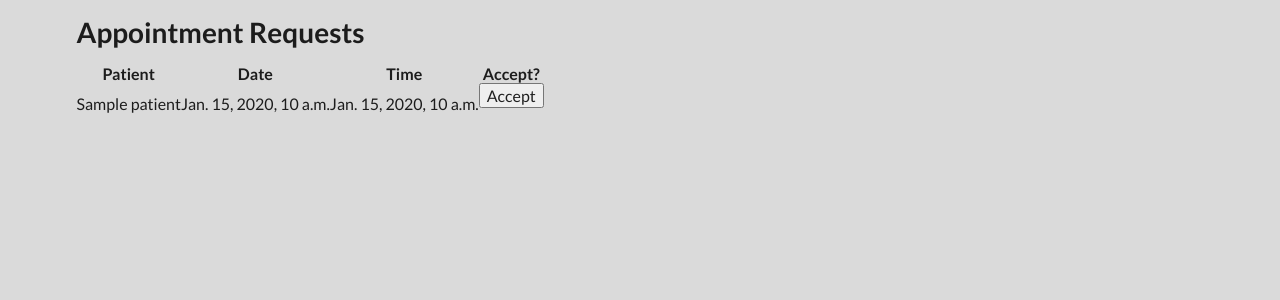
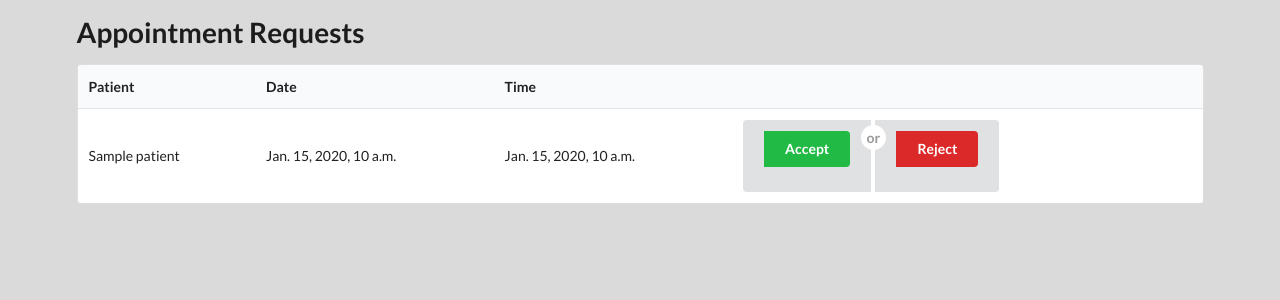
Before and after one commit to sadjad-tavakoli/medwatch, a Django app: template schedule/templates/appointment_requests.html in a window 1280 px wide. Shown: the part 56-356 px from the top of the page. Run offline with Django 3.2, Linux system fonts and the light colour scheme; the template is opened without the code that fills it: most values are stand-ins (such as "Sample title", 1, 10 or a date in 2020).

Commit message:
doctore appointments accept reject

```diff
--- a/schedule/templates/appointment_requests.html
+++ b/schedule/templates/appointment_requests.html
@@ -7,18 +7,24 @@
 {% endblock %}
 <script src="{% static 'jquery-3.1.1.min.js' %}" crossorigin="anonymous"></script>
 {% block inline_body %}
+    {% if message %}
 
-    {% if message %}
-        <div style="border: 1px solid; margin: 5px; background-color: yellow"><h3>{{ message }}</h3></div>
+        <div class="ui {% if message == "Appointment Accepted" %}green{% else %} red{% endif %} message">
+            <p>{{ message }}</p>
+        </div>
     {% endif %}
     <h1>Appointment Requests</h1>
-    <table>
+    <table class="ui single line table">
+        <thead>
         <tr>
             <th>Patient</th>
             <th>Date</th>
             <th>Time</th>
-            <th>Accept?</th>
+            <th></th>
+            <th></th>
         </tr>
+        </thead>
+        <tbody>
         {% for req in appointment_requests %}
             <tr>
                 <td>{{ req.patient.get_name }}</td>
@@ -26,18 +32,37 @@
                 <td>{{ req.start_time }}</td>
                 <td>
                     {#                    {% if req.acceptable %}#}
-                        <form action="accept/">
+                    <div class="ui buttons">
+                        <div class="ui button">
+                            <form action="accept/" method="post">
+                                {% csrf_token %}
                                 <input type="hidden" name="request_id" value="{{ req.id }}">
-                            <input type="submit" value="Accept">
+                                <input type="submit" class="positive ui button" value="Accept">
                             </form>
+                        </div>
+                        <div class="or"></div>
+                        <div class="ui button">
+                            <form action="accept/" method="post">
+                                {% csrf_token %}
+                                <input type="hidden" name="request_id" value="{{ req.id }}">
+                                <input type="hidden" name="action" value="reject">
+                                <input type="submit" class="negative ui button" value="Reject">
+
+                            </form>
+                        </div>
+                    </div>
+
+                </td>
+
                 {#                    {% else %}#}
                 {#                        <button>#}
                 {#                            Time Overlap#}
                 {#                        </button>#}
                 {#                    {% endif %}#}
-                </td>
             </tr>
         {% endfor %}
+        </tbody>
+
     </table>
 
 {% endblock %}
--- a/schedule/templates/member/appointments_list.html
+++ b/schedule/templates/member/appointments_list.html
@@ -1,16 +1,17 @@
 {% extends 'base/base_member.html' %}
+{% load static %}
 {% block inline_body %}
     {{ block.super }}
     <div class="ui middle aligned divided list ">
 
         {% for object in object_list %}
             <div class="item">
-                <a class="ui tiny image">
+                <a class="ui tiny image" href="{% url 'members:show_dr_page' object.doctor.pk %}">
                     <img src="{{ object.doctor.image_url }}">
                 </a>
 
                 <div class="content">
-                    <a class="header">{{ object.doctor.get_name }}</a>
+                    <a class="header" href="{% url 'members:show_dr_page' object.doctor.pk %}">{{ object.doctor.get_name }}</a>
 
                     <div class="description">
                         <p>{{ object.date }}-{{ object.id }}-{{ object.doctor.address }}address.
```
Also changed, not shown: member/middleware.py (+3 -4 lines), member/templates/member/search_in_doctors.html (+6 -2 lines), schedule/views/doctor_views.py (+9 -4 lines), db.sqlite3. Lines whose indentation alone changed are shown as unchanged.
